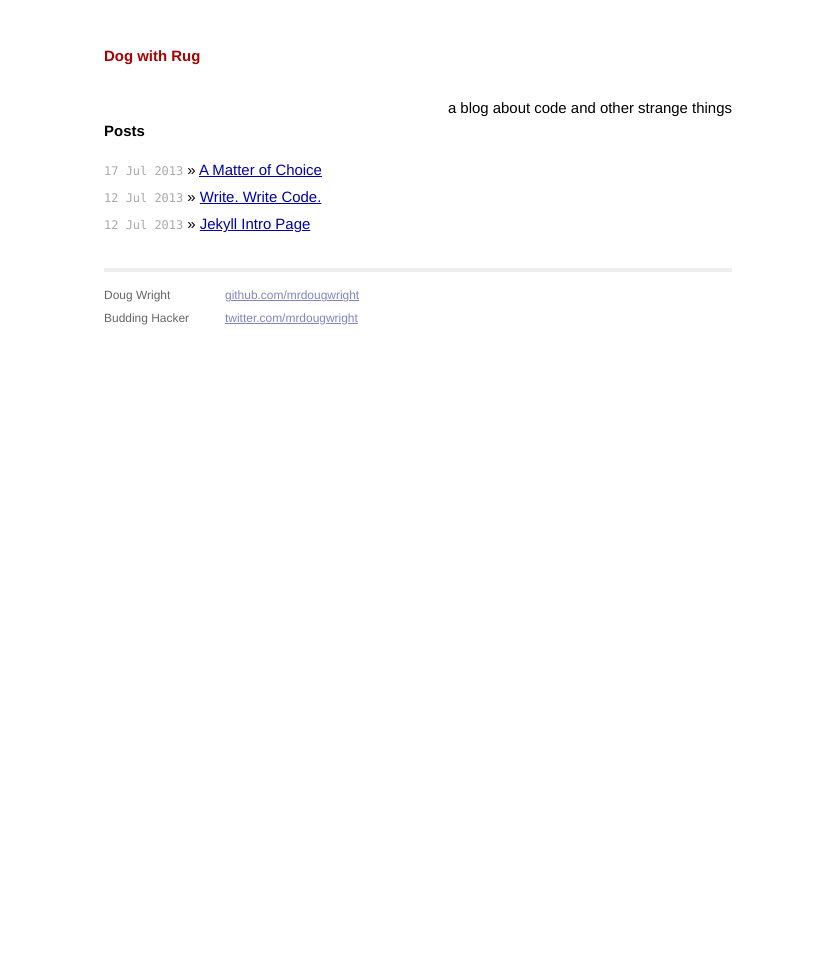
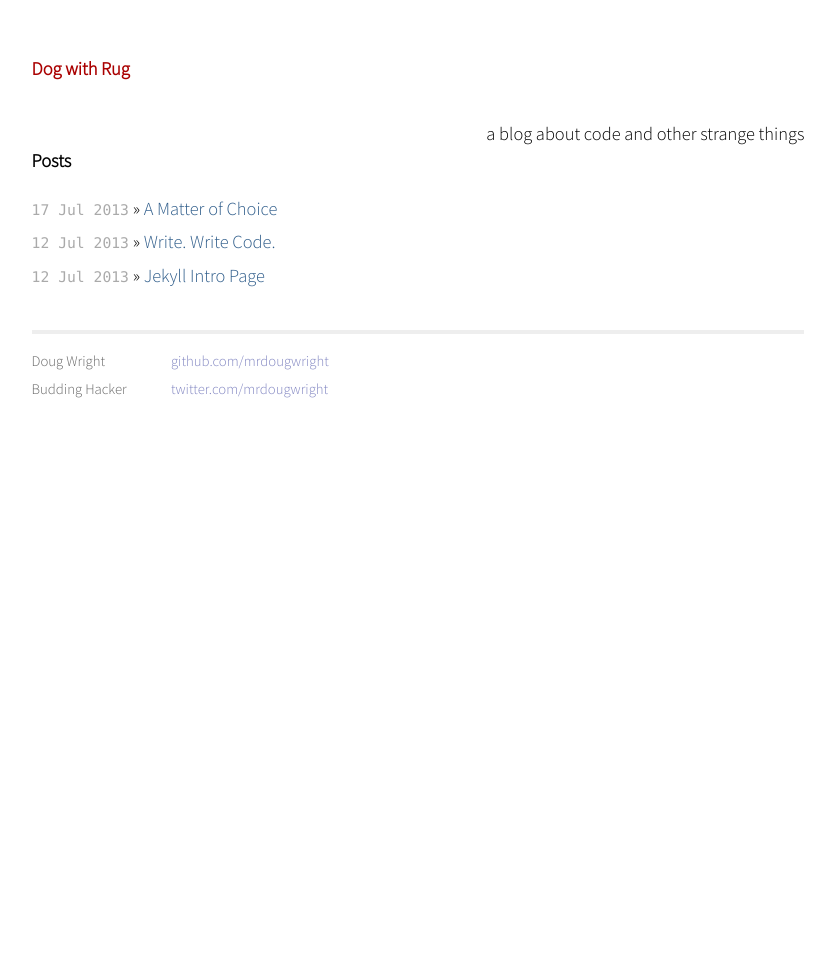
Before and after one commit to mrdougwright/dogwithrug, a Jekyll site: the page built from index.html, in a window 1280 px wide. Shown: the whole page, without its empty margins (222-1057 px from the left). Built offline with Jekyll 4.4.1, drawn with Linux system fonts in a browser that asks for light colours.

Commit message:
Add style to links. Add Sans Pro font

```diff
--- a/css/main.css
+++ b/css/main.css
@@ -3,6 +3,7 @@
 /* Common
 /*
 /*****************************************************************************/
+@import url(http://fonts.googleapis.com/css?family=Source+Sans+Pro:300);
 
 /* Global Reset */
 * {
@@ -14,8 +15,9 @@
 
 body {
   background-color: #FFF;
-  font: 13.34px Helvetica, Arial, sans-serif;
-  font-size: small;
+  font-family: 'Source Sans Pro', sans-serif;
+  font: 1.275em;
+  font-size: medium;
   text-align: center;
 }
 
@@ -25,9 +27,16 @@
 h1 { margin-bottom: 1em; }
 p { margin: 1em 0; }
 
-a         { color: #00a; }
+a {
+  color: #2E5C8A;
+  text-decoration: none;
+}
 a:hover   { color: #000; }
-a:visited { color: #a0a; }
+a:visited { color: #4775A3; }
+
+.posts li a:hover {
+  background-color: #E8E8F0;
+}
 
 table {
   font-size: inherit;
```
